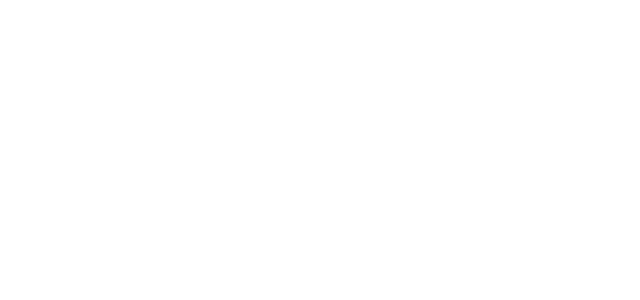
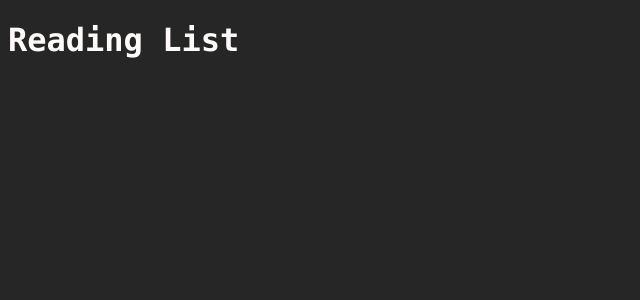
Before and after one commit to byio/books-graphql-client, a React (Create React App) app: page / in a window 1280 px wide. Shown: the top 300 px of the page, without its empty margins (0-640 px from the left). Built offline with nearby package versions, Linux system fonts and the light colour scheme; the HTML template or start-up script is replaced by a standard one.

Commit message:
add title, and add style to body of app

```diff
--- a/src/App.js
+++ b/src/App.js
@@ -3,8 +3,8 @@
 class App extends Component {
   render() {
     return (
-      <div className="App">
-
+      <div id="main">
+        <h1>Reading List</h1>
       </div>
     );
   }
--- a/src/index.css
+++ b/src/index.css
@@ -1,5 +1,5 @@
 body {
-  margin: 0;
-  padding: 0;
-  font-family: sans-serif;
+  background: #262626;
+  font-family: "Lucida Console", Monaco, monospace;
+  color: #fffafa;
 }
```
